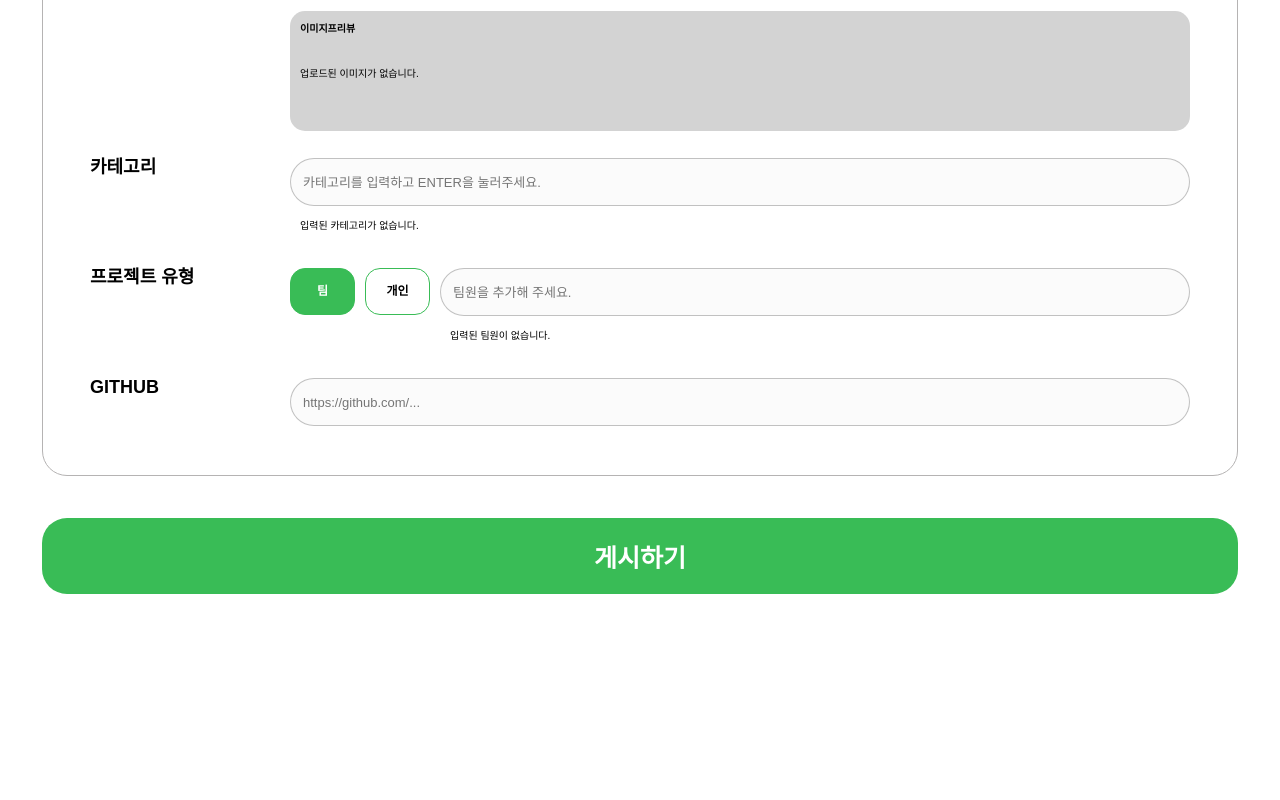
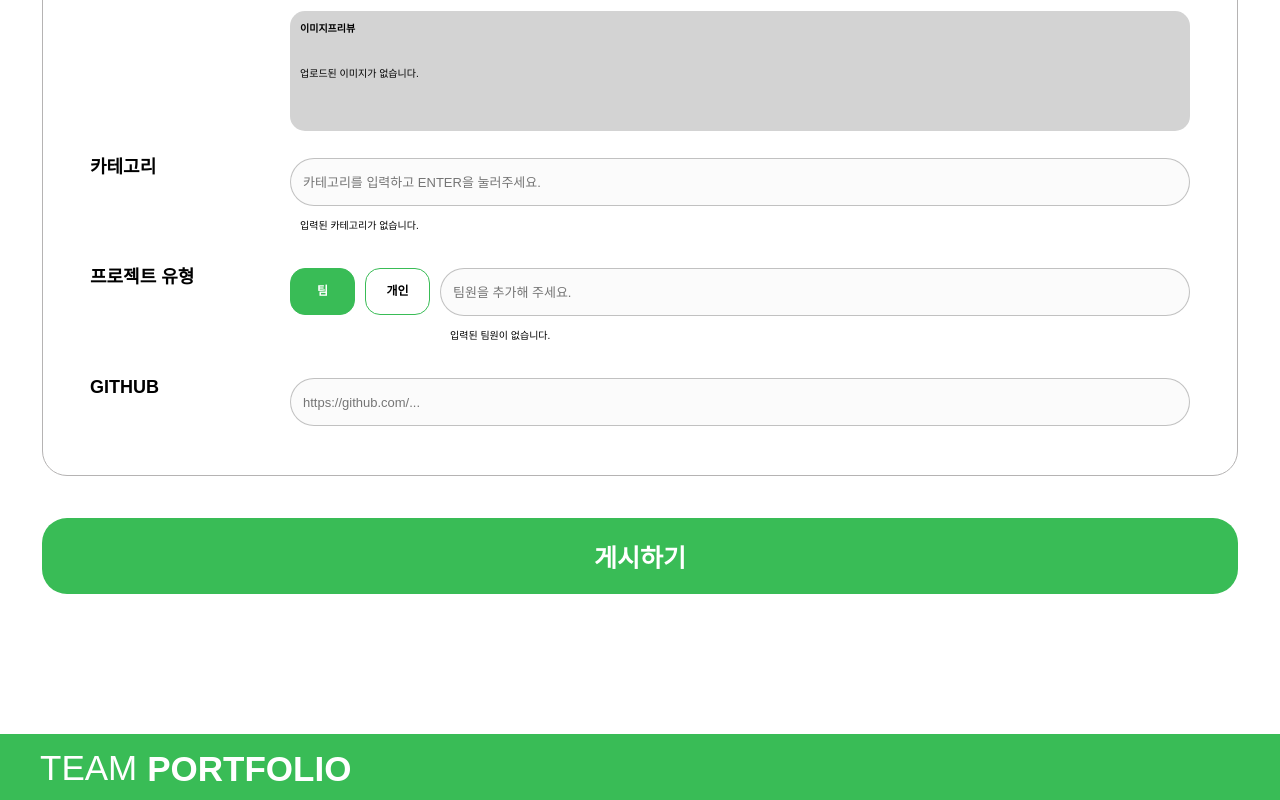
Before and after one commit to Plain-Portfolio/portfolio_front, a React (Create React App) app: page /post in a window 1280 px wide. Shown: the part 1007-1807 px from the top of the page. Before the commit the page ends 1601 px from the top, so only its background shows below. Built offline with nearby package versions, Linux system fonts and the light colour scheme; no server answers.

Commit message:
Design: layout 컴포넌트

```diff
--- /dev/null
+++ b/src/components/Footer/Footer.tsx
@@ -0,0 +1,41 @@
+import styled from "styled-components";
+
+type Props = {};
+
+const Footer = (props: Props) => {
+  return (
+    <StyledHeader>
+      <Logowrapper>
+        <LogoThin>TEAM</LogoThin>
+        <Logo>PORTFOLIO</Logo>
+      </Logowrapper>
+    </StyledHeader>
+  );
+};
+
+export default Footer;
+
+const StyledHeader = styled.div`
+  width: 100%;
+  height: 66px;
+  background-color: #39bc56;
+  padding: 1.7rem 4rem;
+  display: flex;
+  gap: 10px;
+  color: white;
+  justify-content: space-between;
+`;
+const Logowrapper = styled.div`
+  display: flex;
+  gap: 10px;
+  align-items: center;
+`;
+const LogoThin = styled.div`
+  font-weight: 300;
+  font-size: 3.5rem;
+`;
+const Logo = styled.div`
+  height: 100%;
+  font-weight: 600;
+  font-size: 3.5rem;
+`;
--- /dev/null
+++ b/src/components/Layout/Layout.tsx
@@ -0,0 +1,17 @@
+import React from "react";
+import Header from "../Header/Header";
+import Footer from "../Footer/Footer";
+
+type Props = { children: React.ReactNode };
+
+const Layout = (props: Props) => {
+  return (
+    <div>
+      <Header />
+      <main>{props.children}</main>
+      <Footer />
+    </div>
+  );
+};
+
+export default Layout;
--- a/src/pages/Detail/Detail.tsx
+++ b/src/pages/Detail/Detail.tsx
@@ -12,6 +12,7 @@ import { useProjectData } from "../../hooks/projecthooks";
 import { useMutation } from "@tanstack/react-query";
 import styled from "styled-components";
 import axios from "axios";
+import Layout from "../../components/Layout/Layout";
 
 const likeProject = async ({
   projectId,
@@ -73,9 +74,7 @@ const Detail = () => {
   };
 
   return (
-    <>
-      <Header />
-      <div className="main">
+    <Layout>
       <ReadContainer>
         <ReadBorder>
           <ReadTitle>프로젝트제목</ReadTitle>
@@ -137,8 +136,7 @@ const Detail = () => {
           </ReadContent>
         </ReadBorder>
       </ReadContainer>
-      </div>
-    </>
+    </Layout>
   );
 };
 
--- a/src/pages/Post.tsx
+++ b/src/pages/Post.tsx
@@ -2,7 +2,6 @@ import { useEffect, useRef, useState } from "react";
 import { useParams } from "react-router-dom";
 import { Section, SectionRow } from "../components/SectionDirection";
 import { Container, Input, Label } from "../components/CommonTag";
-import Header from "../components/Header/Header";
 import ImageFiles from "../components/Post/ImageFiles";
 import CategoryInput from "../components/Post/CategoryInput";
 import TeamInput from "../components/Post/TeamInput";
@@ -10,6 +9,7 @@ import { Icategory, Imember, PostFormData } from "../interfaces/IPost";
 import { Iproject } from "../interfaces/IDetail";
 import { useProjectData } from "../hooks/projecthooks";
 import styled from "styled-components";
+import Layout from "../components/Layout/Layout";
 
 const Post = () => {
   const userId = localStorage.getItem("user_id");
@@ -122,8 +122,7 @@ const Post = () => {
   };
 
   return (
-    <>
-      <Header />
+    <Layout>
       <PostContainer>
         <PostForm>
           <PostContent>
@@ -183,7 +182,7 @@ const Post = () => {
           </PostButton>
         </PostForm>
       </PostContainer>
-    </>
+    </Layout>
   );
 };
 
```
Lines whose indentation alone changed are shown as unchanged.
